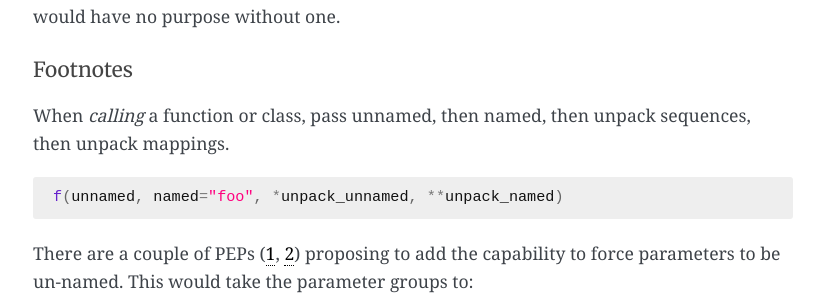
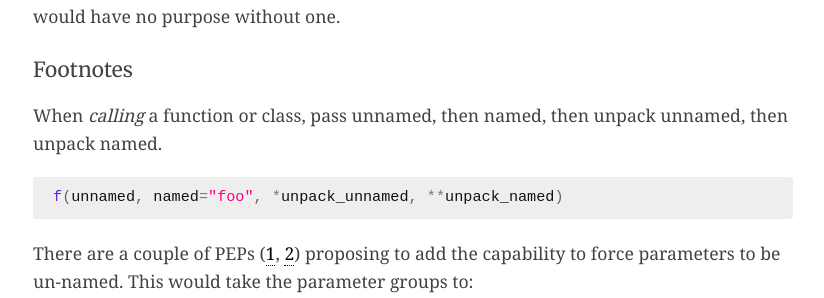
Before and after one commit to explodinglabs/explodinglabs.github.io, a Jekyll site: the page built from _posts/python/2018-09-28-parameters.markdown, in a window 1280 px wide. Shown: the part 1258-1556 px from the top of the page, without its empty margins (227-1051 px from the left). Built offline with Jekyll 4.4.1, drawn with Linux system fonts in a browser that asks for light colours; some web fonts are replaced.

Commit message:
Update params doc

````diff
--- a/_posts/python/2018-09-28-parameters.markdown
+++ b/_posts/python/2018-09-28-parameters.markdown
@@ -68,7 +68,7 @@ given a name; it would have no purpose without one.
 ## Footnotes
 
 When _calling_ a function or class, pass unnamed, then named, then unpack
-sequences, then unpack mappings.
+unnamed, then unpack named.
 
 ```python
 f(unnamed, named="foo", *unpack_unnamed, **unpack_named)
````
